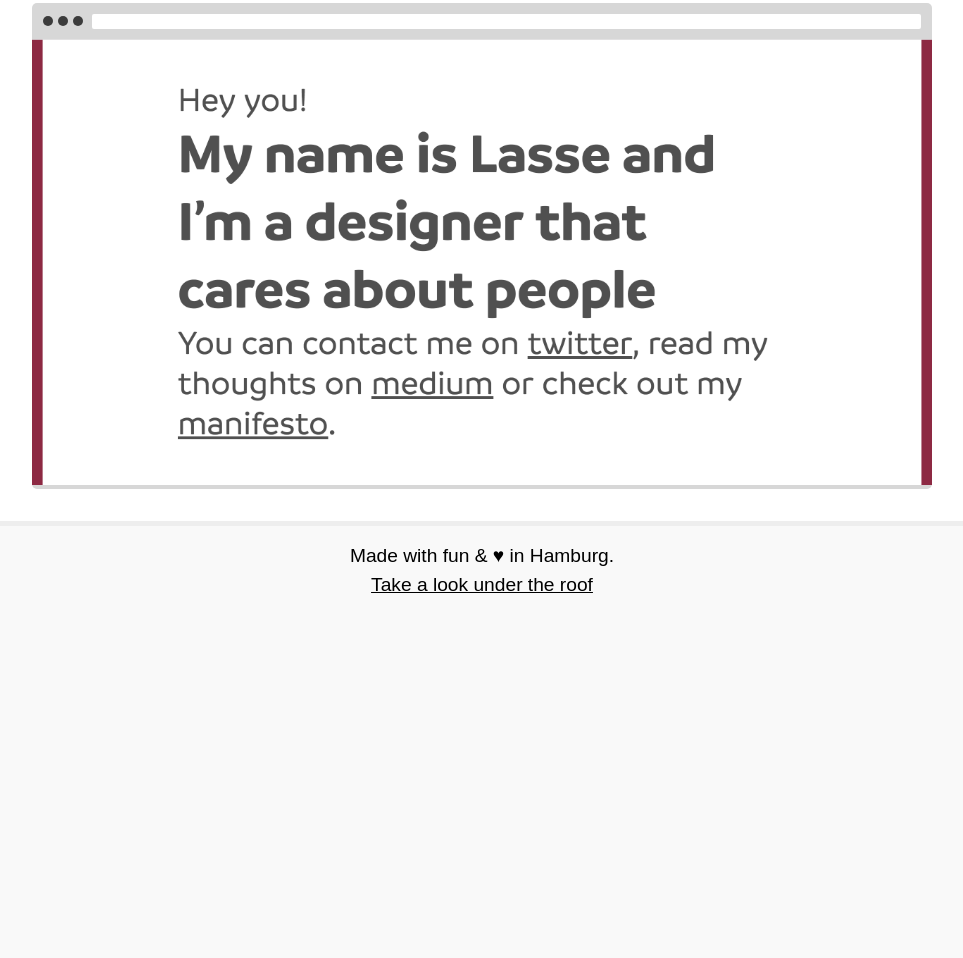
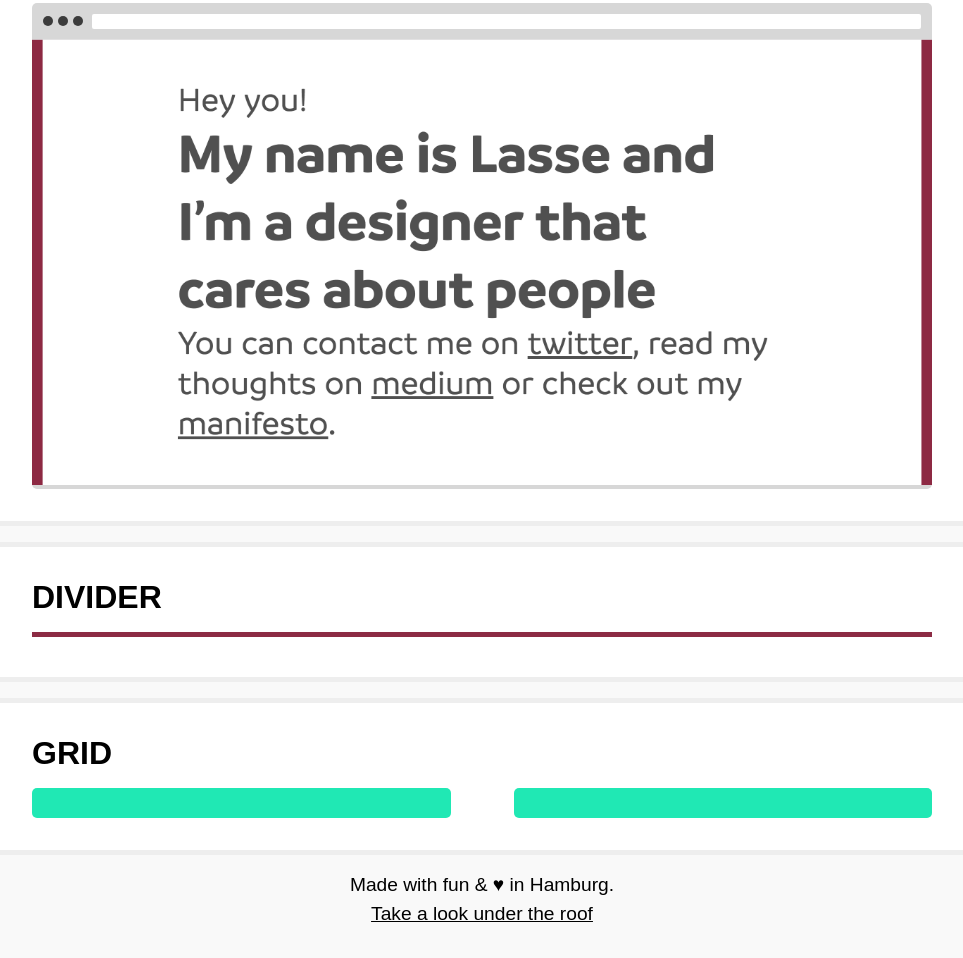
Before and after one commit to lassediercks/design, a website: page index.html in a window 1280 px wide. Shown: the part 2992-3950 px from the top of the page, without its empty margins (158-1121 px from the left). Before the commit the page ends 3624 px from the top, so only its background shows below. Drawn offline with Linux system fonts and the light colour scheme.

Commit message:
add grid and divider

```diff
--- a/index.html
+++ b/index.html
@@ -152,6 +152,24 @@
       </div>
     </div>
 
+    <div class="demo-con">
+      <div class="demo-label">Divider</div>
+      <hr class="ld-divider">
+    </div>
+
+
+    <div class="demo-con">
+      <div class="demo-label">Grid</div>
+      <div class="ld-grid">
+        <div class="ld-grid__col" style="background: var(--ld-green); height: 30px; border-radius: 5px;">
+
+        </div>
+        <div class="ld-grid__col" style="background: var(--ld-green); height: 30px; border-radius: 5px;">
+
+        </div>
+      </div>
+    </div>
+
 
     <footer class="demo-footer">
       <p class="ld-paragraph">
--- a/lassediercks.css
+++ b/lassediercks.css
@@ -133,6 +133,8 @@ h3.ld-headline{
   padding: .5em .7em;
   align-items: center;
 }
+.ld-browserframe__image{
+}
 .ld-browserframe__buttons{
   display: flex;
   flex-grow: 0;
@@ -146,7 +148,7 @@ h3.ld-headline{
   height: 1em;
   max-height: 10px;
   background: var(--ld-really-dark);
-  border-radius: 1em;
+  border-radius: 5px;
 }
 
 
@@ -163,6 +165,21 @@ h3.ld-headline{
   width: 100%;
 }
 
+.ld-divider{
+  height: 5px;
+  background: var(--ld-red);
+  border: none;
+  margin-bottom: .5em;
+}
+
+.ld-grid{
+  display: flex;
+  flew-flow: wrap row;
+  justify-content: space-between;
+}
+.ld-grid__col{
+  flex: 0 0 46.5%;
+}
 /* Selected text */
 ::selection{
   background: var(--ld-red);
```
Also changed, not shown: dist/lassediercks.css.
